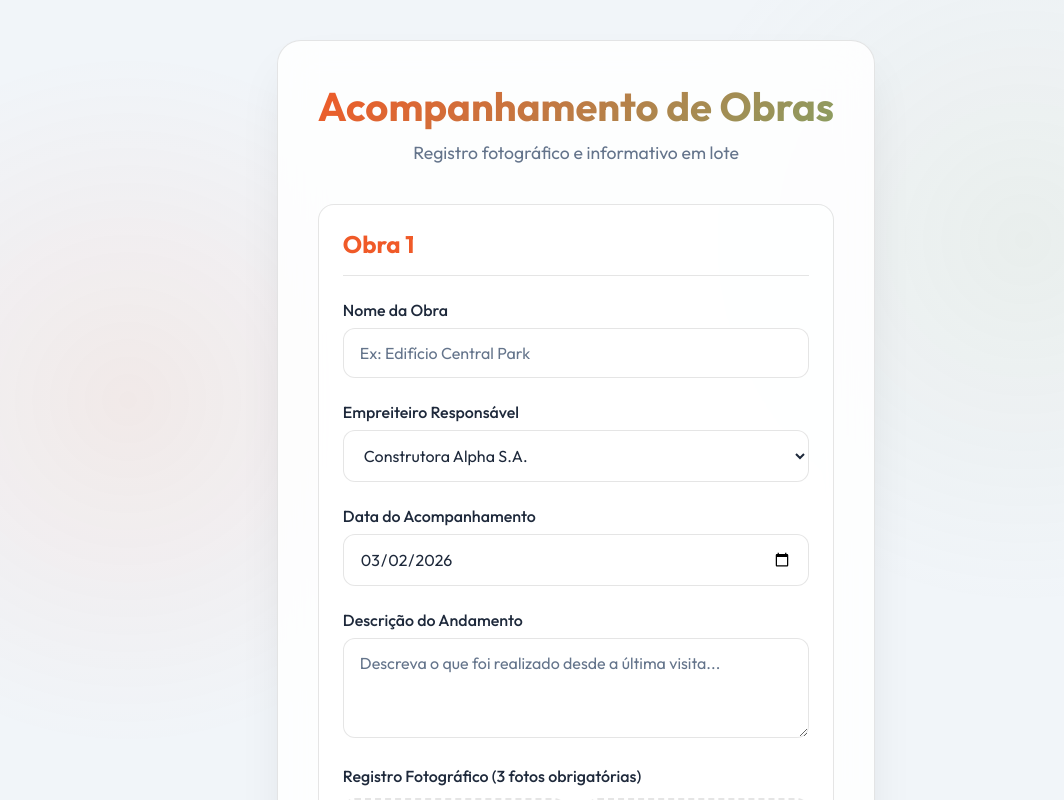
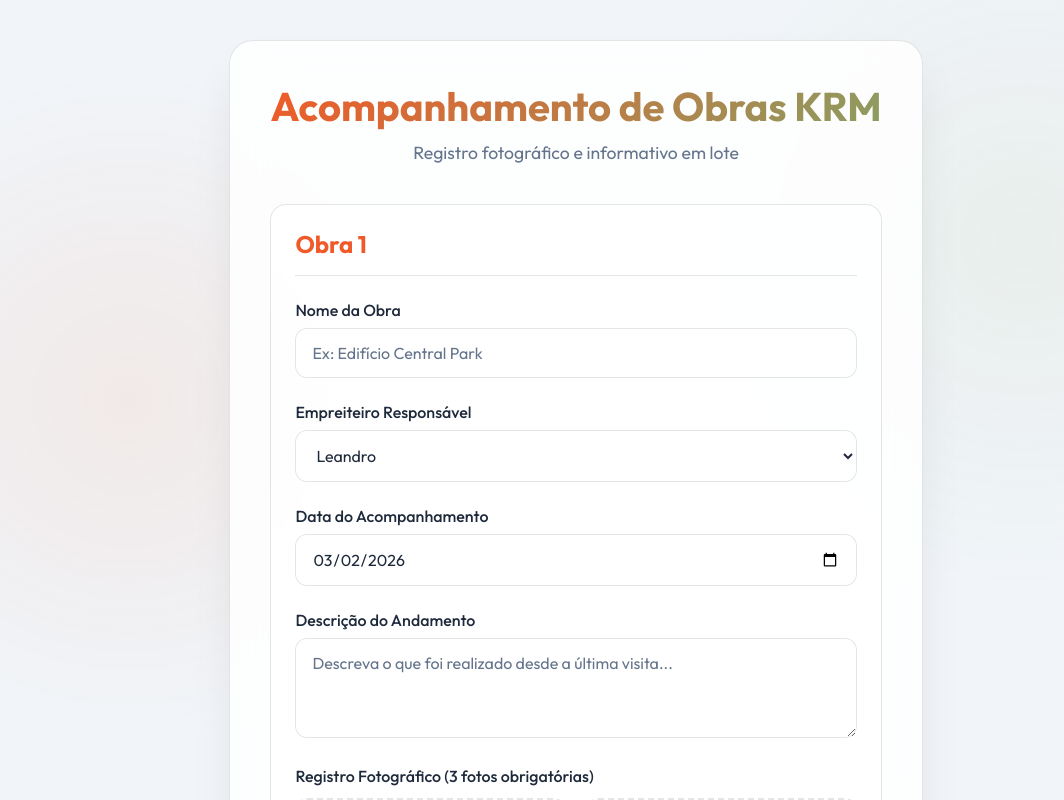
Before and after one commit to fernandopassoss/acompanhamento-civil, a React app in the folder frontend/: page / in a window 1280 px wide. Shown: the top 800 px of the page, without its empty margins (64-1128 px from the left). Built offline with nearby package versions, Linux system fonts and the light colour scheme; the HTML template or start-up script is replaced by a standard one.

Commit message:
feat: update default contractor names and application title.

```diff
--- a/frontend/src/App.jsx
+++ b/frontend/src/App.jsx
@@ -5,8 +5,8 @@ import html2canvas from 'html2canvas';
 import './index.css';
 
 const CONTRACTORS = [
-  "Construtora Alpha S.A.",
-  "Engenharia Beta Ltda."
+  "Leandro",
+  "Manoel"
 ];
 
 function App() {
@@ -108,7 +108,7 @@ function App() {
     <>
       <div className="app-container">
         <header className="header">
-          <h1>Acompanhamento de Obras</h1>
+          <h1>Acompanhamento de Obras KRM</h1>
           <p>Registro fotográfico e informativo em lote</p>
         </header>
 
```
